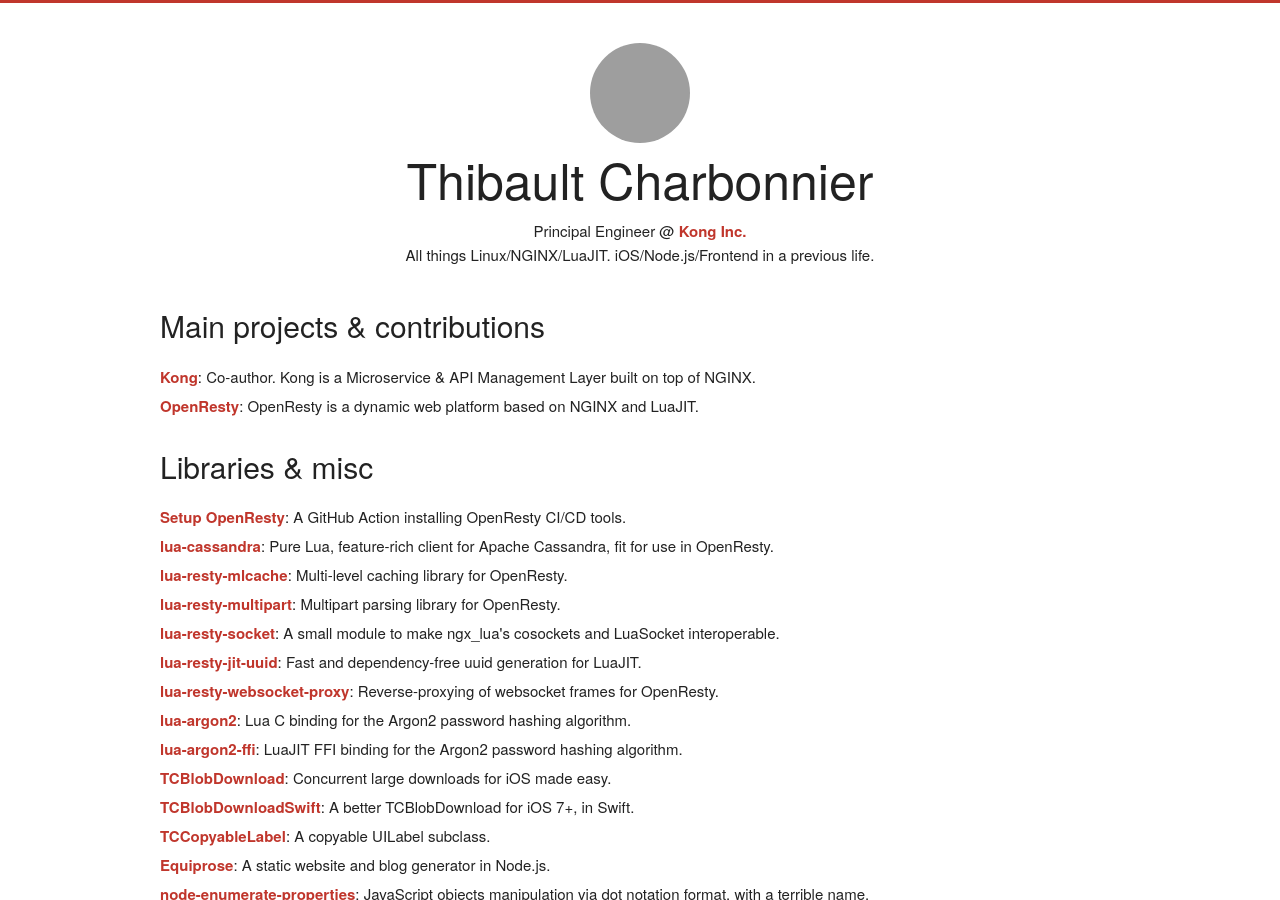
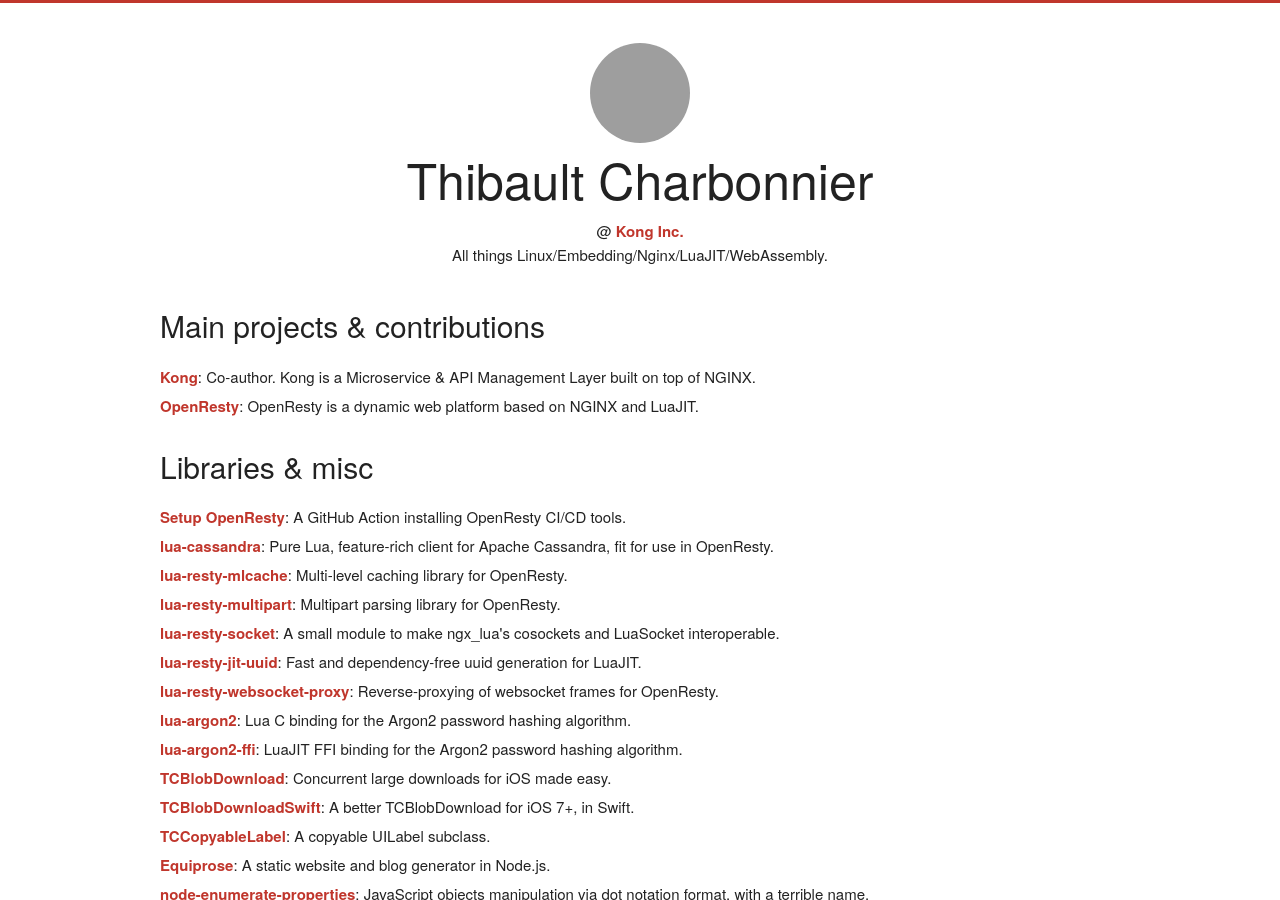
Before and after one commit to thibaultcha/chasum.net, a Jekyll site: the page built from site/index.html, in a window 1280 px wide and 900 px high. Built offline with Jekyll 4.4.1, drawn with Linux system fonts in a browser that asks for light colours; grey boxes are pictures that could not be loaded.

Commit message:
content(index) dry-up header

```diff
--- a/_config.yml
+++ b/_config.yml
@@ -4,9 +4,9 @@
 # Homepage settings
 name: Thibault Charbonnier
 description: >
-    All things Linux/NGINX/LuaJIT. iOS/Node.js/Frontend in a previous life.
+    All things Linux/Embedding/Nginx/LuaJIT/WebAssembly.
 job_title: >
-    Principal Engineer @ [Kong Inc.](https://konghq.com)
+    @ [Kong Inc.](https://konghq.com)
 
 # Build settings
 source: ./site
```
